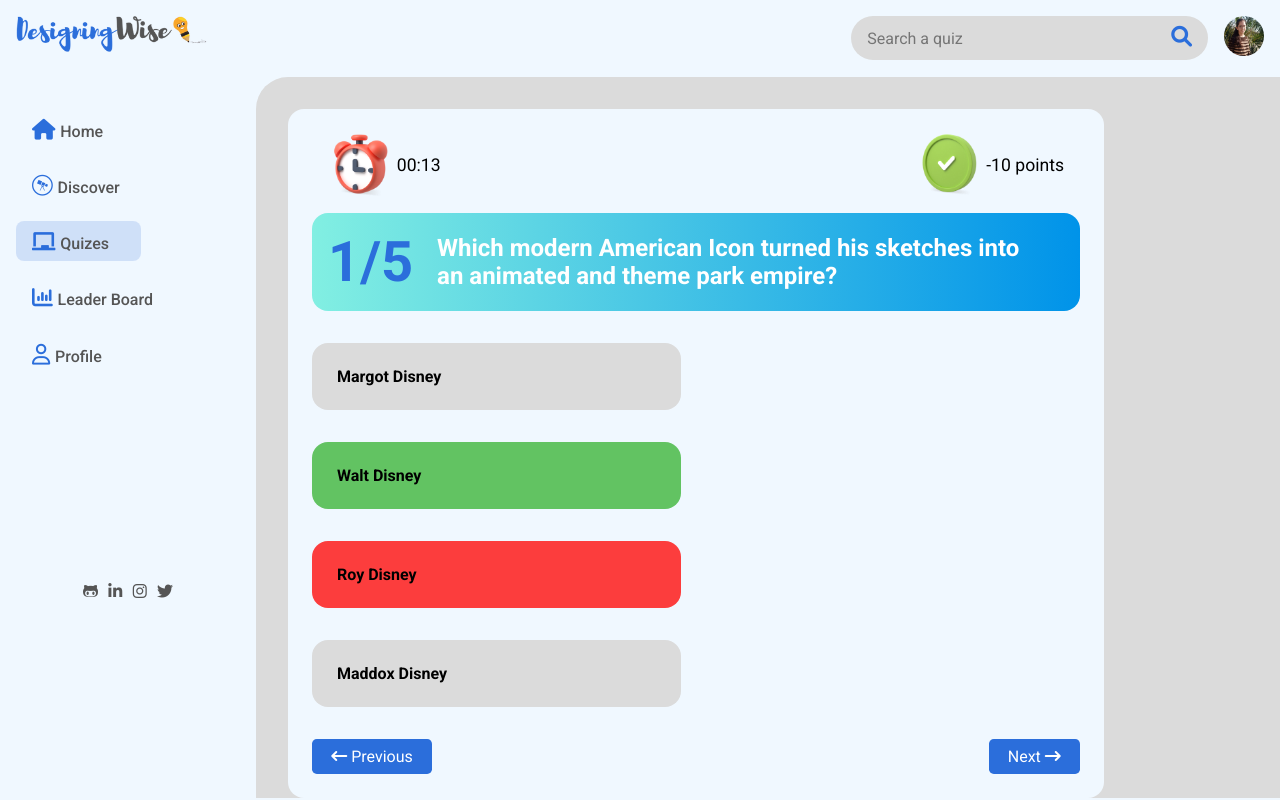
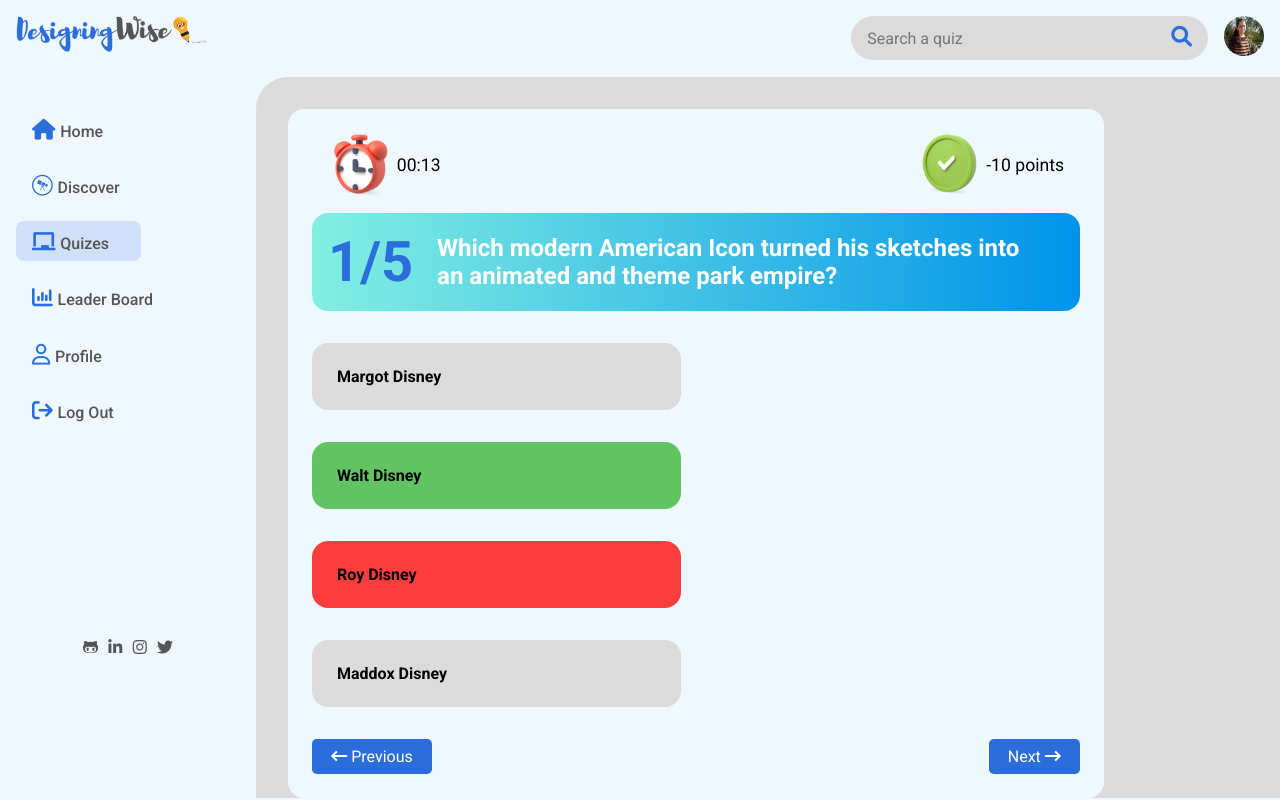
Before and after one commit to simran61/designerWise-quiz, a plain HTML site: page quizQues/quizAns1.html in a window 1280 px wide. Drawn offline with Linux system fonts and the light colour scheme.

Commit message:
docs: added logout link to sideNav

```diff
--- a/quizQues/quizAns1.html
+++ b/quizQues/quizAns1.html
@@ -42,6 +42,8 @@
                             class="icon mr_sm fa-solid fa-chart-column"></i>Leader Board</a></li>
                 <li><a href="../profilePage/profilePage.html" class="list_item"><i
                             class="icon mr_sm fa-regular fa-user"></i>Profile</a></li>
+
+                            <li><a href="./authentication/logout.html" class="list_item"><i class="icon mr_sm fa-solid fa-arrow-right-from-bracket"></i>Log Out</a></li>
             </ul>
             <div class="social_icons">
                 <a class="side_nav_icon" target="_blank" href="https://github.com/simran61"><i
```
Also changed, not shown: authentication/logout.html (+1 -1 lines), index.html (+1 -0 lines), leaderBoard/leaderBoard.html (+1 -0 lines), profilePage/profilePage.html (+1 -0 lines), quizQues/quizAns2.html (+2 -0 lines), quizQues/quizQues1.html (+2 -0 lines), quizQues/quizQues2.html (+2 -0 lines), result/result.html (+1 -0 lines), rules/rules.html (+1 -0 lines).
